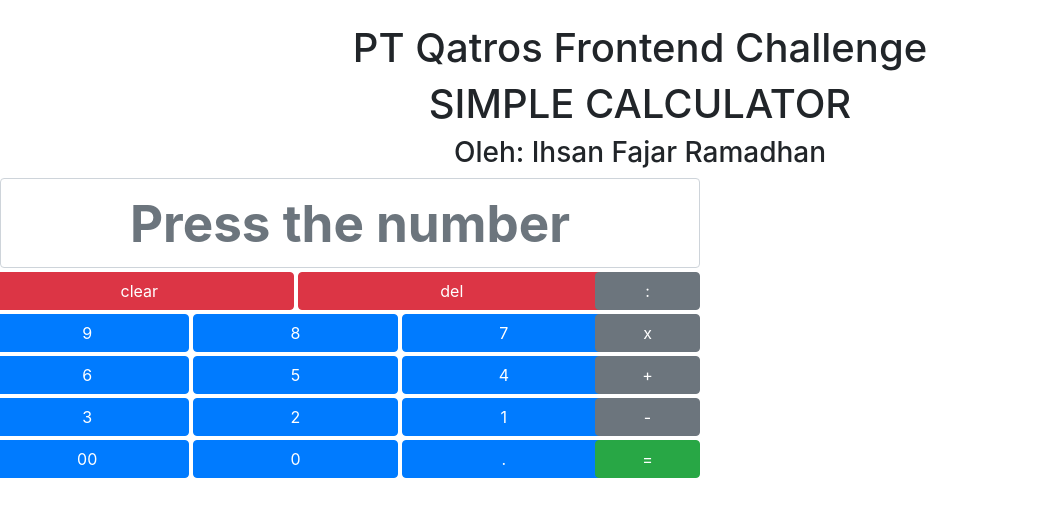
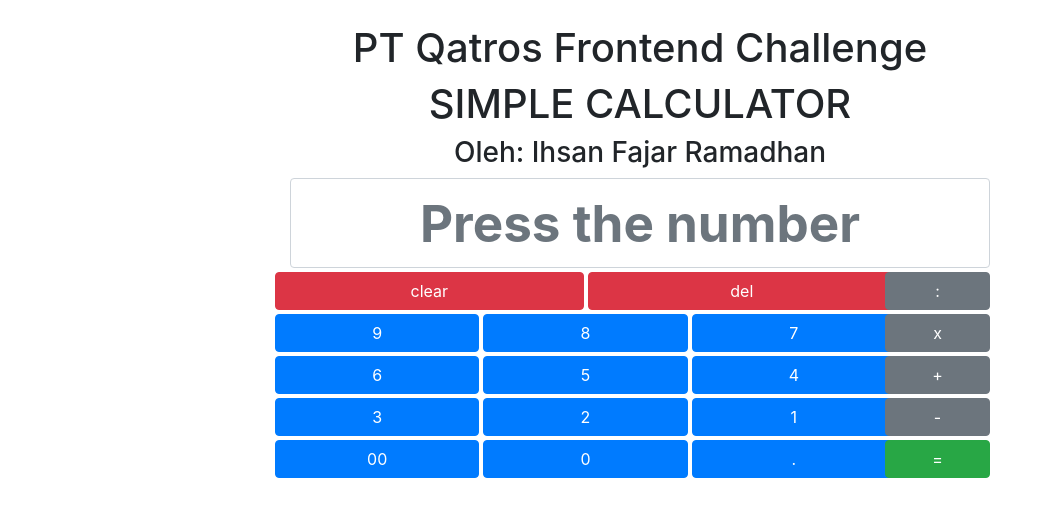
Before and after one commit to castrix/qatros, a React (Create React App) app: page / in a window 1280 px wide. Shown: the top 516 px of the page, without its empty margins (0-1053 px from the left). Built offline with nearby package versions, Linux system fonts and the light colour scheme.

Commit message:
fix style

```diff
--- a/src/App.js
+++ b/src/App.js
@@ -69,7 +69,7 @@
         <h3>Oleh: Ihsan Fajar Ramadhan</h3>
       </div>
       <div className="row">
-        <div className="container m-0" style={{maxWidth:"700px"}}>
+        <div className="container" style={{maxWidth:"700px"}}>
           {this.state.copied?
             <div className="container-fluid text-center">
             <span className="text-success bold">Copied!</span>
```
